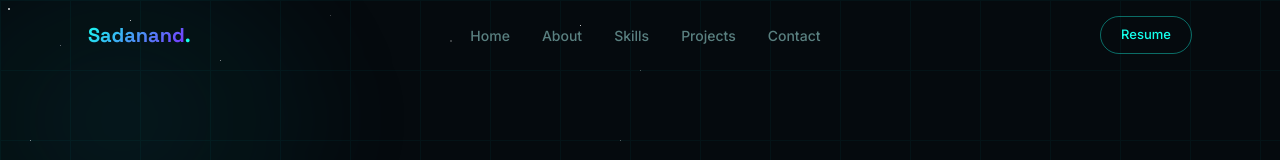
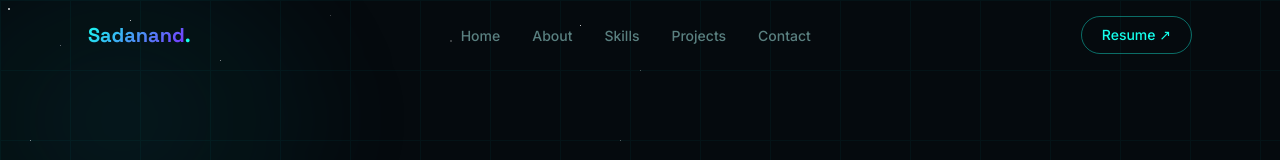
Before and after one commit to the-sadanand/my-portfolio, a React (Vite) app: page / in a window 1280 px wide. Shown: the top 160 px of the page. Built offline with nearby package versions, Linux system fonts and the light colour scheme.

Commit message:
feat : Respoinsive Navigation

```diff
--- a/src/components/Navbar.jsx
+++ b/src/components/Navbar.jsx
@@ -4,16 +4,19 @@ import { navLinks, personalInfo } from "../data/portfolioData";
 
 function MenuIcon() {
   return (
-    <svg xmlns="http://www.w3.org/2000/svg" width="22" height="22" viewBox="0 0 24 24" fill="none" stroke="currentColor" strokeWidth="2" strokeLinecap="round" strokeLinejoin="round">
-      <line x1="4" y1="6" x2="20" y2="6"/><line x1="4" y1="12" x2="20" y2="12"/><line x1="4" y1="18" x2="20" y2="18"/>
+    <svg xmlns="http://www.w3.org/2000/svg" width="24" height="24" viewBox="0 0 24 24" fill="none" stroke="currentColor" strokeWidth="2" strokeLinecap="round" strokeLinejoin="round">
+      <line x1="4" y1="6" x2="20" y2="6"/>
+      <line x1="4" y1="12" x2="20" y2="12"/>
+      <line x1="4" y1="18" x2="20" y2="18"/>
     </svg>
   );
 }
 
 function CloseIcon() {
   return (
-    <svg xmlns="http://www.w3.org/2000/svg" width="22" height="22" viewBox="0 0 24 24" fill="none" stroke="currentColor" strokeWidth="2" strokeLinecap="round" strokeLinejoin="round">
-      <line x1="18" y1="6" x2="6" y2="18"/><line x1="6" y1="6" x2="18" y2="18"/>
+    <svg xmlns="http://www.w3.org/2000/svg" width="24" height="24" viewBox="0 0 24 24" fill="none" stroke="currentColor" strokeWidth="2" strokeLinecap="round" strokeLinejoin="round">
+      <line x1="18" y1="6" x2="6" y2="18"/>
+      <line x1="6" y1="6" x2="18" y2="18"/>
     </svg>
   );
 }
@@ -23,9 +26,18 @@ function Navbar() {
   const [scrolled, setScrolled] = useState(false);
 
   useEffect(() => {
-    const handleScroll = () => { setScrolled(window.scrollY > 50); };
+    const handleScroll = () => setScrolled(window.scrollY > 50);
     window.addEventListener("scroll", handleScroll);
     return () => window.removeEventListener("scroll", handleScroll);
+  }, []);
+
+  // Close mobile menu on resize to desktop
+  useEffect(() => {
+    const handleResize = () => {
+      if (window.innerWidth >= 768) setIsOpen(false);
+    };
+    window.addEventListener("resize", handleResize);
+    return () => window.removeEventListener("resize", handleResize);
   }, []);
 
   const handleNavClick = (href) => {
@@ -39,19 +51,19 @@ function Navbar() {
       initial={{ y: -80, opacity: 0 }}
       animate={{ y: 0, opacity: 1 }}
       transition={{ duration: 0.6, ease: "easeOut" }}
-      style={{
-        position: "fixed", top: 0, left: 0, right: 0, zIndex: 50,
-        background: scrolled ? "rgba(5,10,14,0.92)" : "transparent",
-        backdropFilter: scrolled ? "blur(12px)" : "none",
-        borderBottom: scrolled ? "1px solid rgba(20,255,236,0.08)" : "none",
-        transition: "all 0.3s ease",
-      }}
+      className={`fixed top-0 left-0 right-0 z-50 transition-all duration-300 ${
+        scrolled
+          ? "bg-[#050a0e]/90 backdrop-blur-md border-b border-[#14ffec]/10 shadow-lg"
+          : "bg-transparent"
+      }`}
     >
-      <nav style={{ maxWidth: 1152, margin: "0 auto", padding: "16px 24px", display: "flex", alignItems: "center", justifyContent: "space-between" }}>
+      <div className="max-w-6xl mx-auto px-6 py-4 flex items-center justify-between">
 
+        {/* Logo — always visible */}
         <motion.button
           onClick={() => handleNavClick("#home")}
-          style={{ background: "none", border: "none", cursor: "pointer", fontSize: 20, fontWeight: 700, fontFamily: "'Space Grotesk', sans-serif" }}
+          className="text-xl font-bold cursor-pointer bg-transparent border-none outline-none"
+          style={{ fontFamily: "'Space Grotesk', sans-serif" }}
           whileHover={{ scale: 1.05 }}
           whileTap={{ scale: 0.95 }}
         >
@@ -61,68 +73,116 @@ function Navbar() {
           <span style={{ color: "#14ffec" }}>.</span>
         </motion.button>
 
-        <ul style={{ display: "flex", alignItems: "center", gap: 32, listStyle: "none", margin: 0, padding: 0 }} className="hidden md:flex">
+        {/* Desktop Nav Links — hidden on mobile, visible on md+ */}
+        <ul className="hidden md:flex items-center gap-8 list-none m-0 p-0">
           {navLinks.map((link, i) => (
-            <motion.li key={link.href} initial={{ opacity: 0, y: -10 }} animate={{ opacity: 1, y: 0 }} transition={{ delay: 0.1 * i + 0.3 }}>
+            <motion.li
+              key={link.href}
+              initial={{ opacity: 0, y: -10 }}
+              animate={{ opacity: 1, y: 0 }}
+              transition={{ delay: 0.1 * i + 0.3 }}
+            >
               <button
                 onClick={() => handleNavClick(link.href)}
-                style={{ background: "none", border: "none", cursor: "pointer", color: "#5a8080", fontSize: 14, fontWeight: 500, fontFamily: "inherit", transition: "color 0.2s", position: "relative" }}
-                onMouseEnter={e => e.target.style.color = "#14ffec"}
-                onMouseLeave={e => e.target.style.color = "#5a8080"}
+                className="bg-transparent border-none cursor-pointer text-sm font-medium relative group outline-none"
+                style={{ color: "#5a8080", fontFamily: "inherit", transition: "color 0.2s" }}
+                onMouseEnter={e => e.currentTarget.style.color = "#14ffec"}
+                onMouseLeave={e => e.currentTarget.style.color = "#5a8080"}
               >
                 {link.label}
+                <span className="absolute -bottom-1 left-0 w-0 h-px bg-[#14ffec] group-hover:w-full transition-all duration-300" />
               </button>
             </motion.li>
           ))}
         </ul>
 
+        {/* Desktop Resume Button — hidden on mobile */}
         <motion.a
           href={personalInfo.resumeUrl}
-          className="hidden md:inline-flex"
-          style={{ padding: "8px 20px", borderRadius: 999, border: "1px solid rgba(20,255,236,0.4)", color: "#14ffec", fontSize: 13, fontWeight: 500, textDecoration: "none", transition: "all 0.3s" }}
-          initial={{ opacity: 0 }} animate={{ opacity: 1 }} transition={{ delay: 0.8 }}
+          target="_blank"
+          rel="noopener noreferrer"
+          className="hidden md:inline-flex items-center px-5 py-2 rounded-full text-sm font-medium transition-all duration-300"
+          style={{ border: "1px solid rgba(20,255,236,0.4)", color: "#14ffec", textDecoration: "none" }}
+          initial={{ opacity: 0 }}
+          animate={{ opacity: 1 }}
+          transition={{ delay: 0.8 }}
           whileHover={{ scale: 1.05, backgroundColor: "rgba(20,255,236,0.1)" }}
           whileTap={{ scale: 0.95 }}
         >
-          Resume
+          Resume ↗
         </motion.a>
 
-        <button
+        {/* Mobile Hamburger — visible only on mobile (hidden on md+) */}
+        <motion.button
+          className="md:hidden flex items-center justify-center w-10 h-10 rounded-lg cursor-pointer bg-transparent border-none outline-none"
+          style={{ color: "#14ffec" }}
           onClick={() => setIsOpen(!isOpen)}
-          style={{ background: "none", border: "none", cursor: "pointer", color: "#14ffec", padding: 8 }}
-          className="md:hidden"
-          aria-label="Toggle menu"
+          aria-label={isOpen ? "Close menu" : "Open menu"}
+          whileTap={{ scale: 0.9 }}
         >
-          {isOpen ? <CloseIcon /> : <MenuIcon />}
-        </button>
-      </nav>
+          <AnimatePresence mode="wait">
+            {isOpen ? (
+              <motion.span key="close" initial={{ rotate: -90, opacity: 0 }} animate={{ rotate: 0, opacity: 1 }} exit={{ rotate: 90, opacity: 0 }} transition={{ duration: 0.2 }}>
+                <CloseIcon />
+              </motion.span>
+            ) : (
+              <motion.span key="menu" initial={{ rotate: 90, opacity: 0 }} animate={{ rotate: 0, opacity: 1 }} exit={{ rotate: -90, opacity: 0 }} transition={{ duration: 0.2 }}>
+                <MenuIcon />
+              </motion.span>
+            )}
+          </AnimatePresence>
+        </motion.button>
+      </div>
 
+      {/* Mobile Dropdown Menu */}
       <AnimatePresence>
         {isOpen && (
           <motion.div
             initial={{ opacity: 0, height: 0 }}
             animate={{ opacity: 1, height: "auto" }}
             exit={{ opacity: 0, height: 0 }}
-            transition={{ duration: 0.3 }}
-            style={{ background: "rgba(5,10,14,0.97)", borderTop: "1px solid rgba(20,255,236,0.08)" }}
-            className="md:hidden"
+            transition={{ duration: 0.3, ease: "easeInOut" }}
+            className="md:hidden overflow-hidden"
+            style={{ background: "rgba(5,10,14,0.97)", borderTop: "1px solid rgba(20,255,236,0.08)", backdropFilter: "blur(12px)" }}
           >
-            <ul style={{ display: "flex", flexDirection: "column", padding: "16px 24px", gap: 8, listStyle: "none" }}>
-              {navLinks.map((link) => (
-                <li key={link.href}>
+            <ul className="flex flex-col px-6 py-4 gap-1 list-none m-0 p-4">
+              {navLinks.map((link, i) => (
+                <motion.li
+                  key={link.href}
+                  initial={{ opacity: 0, x: -20 }}
+                  animate={{ opacity: 1, x: 0 }}
+                  transition={{ delay: i * 0.06 }}
+                >
                   <button
                     onClick={() => handleNavClick(link.href)}
-                    style={{ background: "none", border: "none", cursor: "pointer", color: "#5a8080", fontSize: 15, fontWeight: 500, fontFamily: "inherit", padding: "10px 0", width: "100%", textAlign: "left" }}
+                    className="w-full text-left bg-transparent border-none cursor-pointer py-3 px-2 rounded-lg text-base font-medium outline-none transition-all duration-200"
+                    style={{ color: "#5a8080", fontFamily: "inherit", borderBottom: "1px solid rgba(20,255,236,0.05)" }}
+                    onMouseEnter={e => { e.currentTarget.style.color = "#14ffec"; e.currentTarget.style.paddingLeft = "12px"; }}
+                    onMouseLeave={e => { e.currentTarget.style.color = "#5a8080"; e.currentTarget.style.paddingLeft = "8px"; }}
                   >
+                    <span style={{ color: "#14ffec", marginRight: 10, fontSize: 12 }}>✦</span>
                     {link.label}
                   </button>
-                </li>
+                </motion.li>
               ))}
-              <li>
-                <a href={personalInfo.resumeUrl} style={{ display: "inline-block", marginTop: 8, padding: "8px 20px", borderRadius: 999, border: "1px solid rgba(20,255,236,0.4)", color: "#14ffec", fontSize: 13, fontWeight: 500, textDecoration: "none" }}>
-                  Resume
+
+              {/* Resume button in mobile menu */}
+              <motion.li
+                initial={{ opacity: 0, x: -20 }}
+                animate={{ opacity: 1, x: 0 }}
+                transition={{ delay: navLinks.length * 0.06 }}
+                className="pt-3"
+              >
+                <a
+                  href={personalInfo.resumeUrl}
+                  target="_blank"
+                  rel="noopener noreferrer"
+                  className="inline-flex items-center px-6 py-3 rounded-full text-sm font-medium transition-all duration-300"
+                  style={{ border: "1px solid rgba(20,255,236,0.4)", color: "#14ffec", textDecoration: "none", background: "rgba(20,255,236,0.05)" }}
+                >
+                  Resume ↗
                 </a>
-              </li>
+              </motion.li>
             </ul>
           </motion.div>
         )}
```
